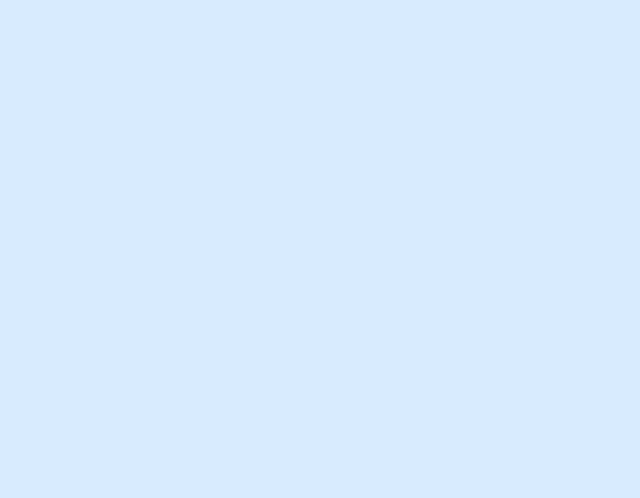
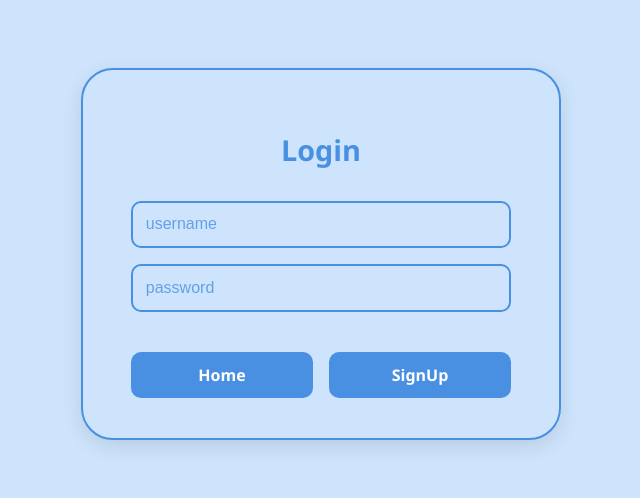
Before and after one commit to SubahackaKhanh/WebComics, a Vue app: page /login in a window 1280 px wide. Before the commit this address had no page. Shown: the part 154-652 px from the top of the page, without its empty margins (319-959 px from the left). Built offline with nearby package versions, Linux system fonts and the light colour scheme.

Commit message:
feat: Add Login Page

```diff
--- /dev/null
+++ b/src/components/pages/Login.vue
@@ -0,0 +1,19 @@
+<template>
+    <div class="login-container">
+        <div class="login-form">
+            <h1>Login</h1>
+
+            <div class="login-input">
+                <input class="user-input" placeholder="username"/>
+                <input class="pass-input" type="password" placeholder="password"/>
+            </div>
+
+            <div class="login-buttons">
+                <router-link to="/" class="nav-btn home-btn">Home</router-link>
+                <router-link to="/signup" class="nav-btn signup-btn">SignUp</router-link>
+            </div>
+        </div>
+    </div>
+</template>
+
+<style scoped src="@/css/login.css"></style>
--- /dev/null
+++ b/src/css/login.css
@@ -0,0 +1,148 @@
+.login-container {
+  display: flex;
+  align-items: center;
+  justify-content: center;
+  height: 100vh;
+  background: #cde4fc; /* thêm nền sáng nhẹ để form nổi lên */
+  font-family: 'Segoe UI', sans-serif;
+}
+
+.login-form {
+  display: flex;
+  flex-direction: column;
+  align-items: center;
+  gap: 1.5rem;
+  padding: 2.5rem 3rem;
+  border: 2px solid #4a90e2;
+  border-radius: 32px;
+  background: #cde4fc;
+  box-shadow: 0 6px 20px rgba(0, 0, 0, 0.1);
+  width: 380px;
+  transition: box-shadow 0.3s ease, transform 0.3s ease;
+}
+
+.login-form:hover {
+  box-shadow: 0 10px 28px rgba(0, 0, 0, 0.15);
+}
+
+.login-form h1 {
+  color: #4a90e2;
+  font-size: 1.8rem;
+  font-weight: 600;
+  margin-bottom: 0.5rem;
+}
+
+.login-input {
+  display: flex;
+  flex-direction: column;
+  gap: 1rem;
+  width: 100%;
+}
+
+.user-input,
+.pass-input {
+  font-size: 1rem;
+  color: #4a90e2;
+  background-color: #cde4fc;
+  border: 2px solid #4a90e2;
+  border-radius: 10px;
+  padding: 0.8rem;
+  transition: border 0.25s ease, box-shadow 0.25s ease;
+}
+
+.user-input:hover,
+.pass-input:hover{
+    box-shadow:
+        0 0 0 4px rgba(74, 144, 226, 0.2),   /* viền mờ gần */
+        0 0 20px rgba(74, 144, 226, 0.4),    /* glow trung bình */
+        0 0 40px rgba(74, 144, 226, 0.3),    /* glow xa hơn */
+        0 0 80px rgba(74, 144, 226, 0.2);    /* glow siêu rộng */
+    transition: box-shadow 0.3s ease, transform 0.3s ease;
+}
+
+.user-input::placeholder,
+.pass-input::placeholder {
+  color: #4a90e2;
+  opacity: 0.8;
+}
+
+.user-input:focus,
+.pass-input:focus {
+  outline: none;
+  border-color: #4a90e2;
+  box-shadow: 0 0 6px rgba(74, 144, 226, 0.4);
+}
+
+input:-webkit-autofill {
+  -webkit-box-shadow: 0 0 0 1000px #cde4fc inset !important;
+  -webkit-text-fill-color: #4a90e2 !important;
+  caret-color: #4a90e2;
+  transition: background-color 9999s ease-out, color 9999s ease-out !important;
+}
+
+.login-buttons {
+  display: flex;
+  justify-content: space-between;
+  gap: 1rem;
+  width: 100%;
+  margin-top: 1rem;
+}
+
+.nav-btn {
+  flex: 1;
+  text-align: center;
+  padding: 0.75rem 1rem;
+  border-radius: 10px;
+  font-weight: 600;
+  text-decoration: none;
+  color: white;
+  transition: background-color 0.3s ease, transform 0.2s ease;
+}
+
+.home-btn {
+  background-color: #4a90e2;
+}
+
+.signup-btn {
+  background-color: #4a90e2;
+}
+
+.nav-btn:hover {
+  transform: scale(1.03);
+  opacity: 0.9;
+}
+
+/* Responsive cho điện thoại */
+@media (max-width: 480px) {
+  .login-container {
+    padding: 1rem;
+    height: auto; /* tránh cố định 100vh khiến bị tràn */
+  }
+
+  .login-form {
+    width: 100%;
+    padding: 2rem 1.5rem;
+    border-radius: 20px;
+    box-shadow: 0 4px 12px rgba(0, 0, 0, 0.1);
+  }
+
+  .login-form h1 {
+    font-size: 1.5rem;
+  }
+
+  .login-input {
+    gap: 0.8rem;
+  }
+
+  .user-input,
+  .pass-input {
+    font-size: 0.95rem;
+    padding: 0.7rem;
+  }
+
+  .login-buttons {
+    flex-direction: column;
+    gap: 0.8rem;
+  }
+
+}
--- a/src/router.js
+++ b/src/router.js
@@ -4,10 +4,11 @@ import Home from './components/pages/Home.vue'
 import AuthLayout from './layouts/AuthLayout.vue'
 import SignUp from './components/pages/SignUp.vue'
 import MainLayout from './layouts/MainLayout.vue'
+import Login from './components/pages/Login.vue'
 
 const routes = [
     { path: '/', component: MainLayout, children: [{ path: '', component: Home}, { path:'/genres', component: Genres }]},
-    { path: '/signup', component: AuthLayout, children: [{ path: '', component: SignUp}]},
+    { path: '/signup', component: AuthLayout, children: [{ path: '', component: SignUp}, { path: '/login', component:Login}]},
 ]
 
 const router = createRouter({
```
